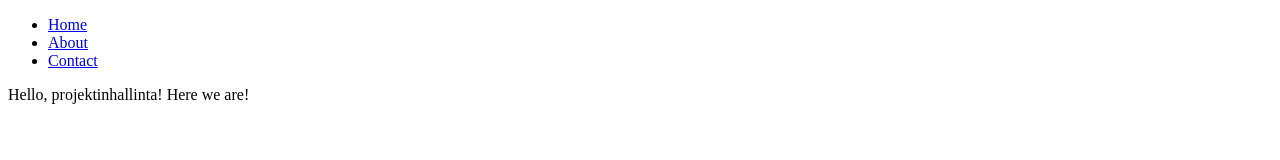
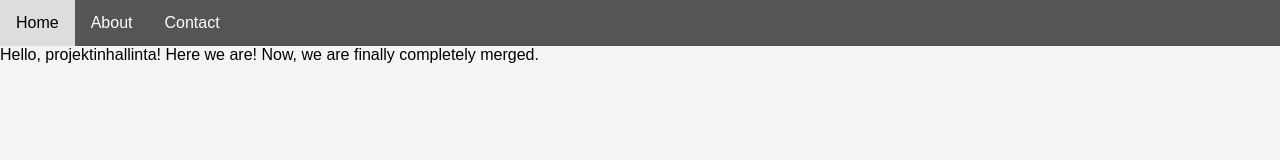
Before and after one commit to EMnid/perusteet_versionhallinta, a plain HTML site: page index.html in a window 1280 px wide. Drawn offline with Linux system fonts and the light colour scheme.

Commit message:
Finalizing the page

```diff
--- a/index.html
+++ b/index.html
@@ -18,6 +18,7 @@
 
 Hello, projektinhallinta!
 Here we are!
+Now, we are finally completely merged.
 <script src="script.js"></script>
 </body>
 </html>
--- a/styles.css
+++ b/styles.css
@@ -0,0 +1,41 @@
+body {
+    font-family: Arial, sans-serif;
+    margin: 0;
+    padding: 0;
+    background-color: #f4f4f4;
+}
+
+header {
+    background-color: #333;
+    color: white;
+    padding: 10px;
+    text-align: center;
+}
+
+nav {
+    background-color: #555;
+}
+
+nav ul {
+    list-style-type: none;
+    margin: 0;
+    padding: 0;
+    overflow: hidden;
+}
+
+nav li {
+    float: left;
+}
+
+nav a {
+    display: block;
+    color: white;
+    text-align: center;
+    padding: 14px 16px;
+    text-decoration: none;
+}
+
+nav a:hover {
+    background-color: #ddd;
+    color: black;
+}
```
